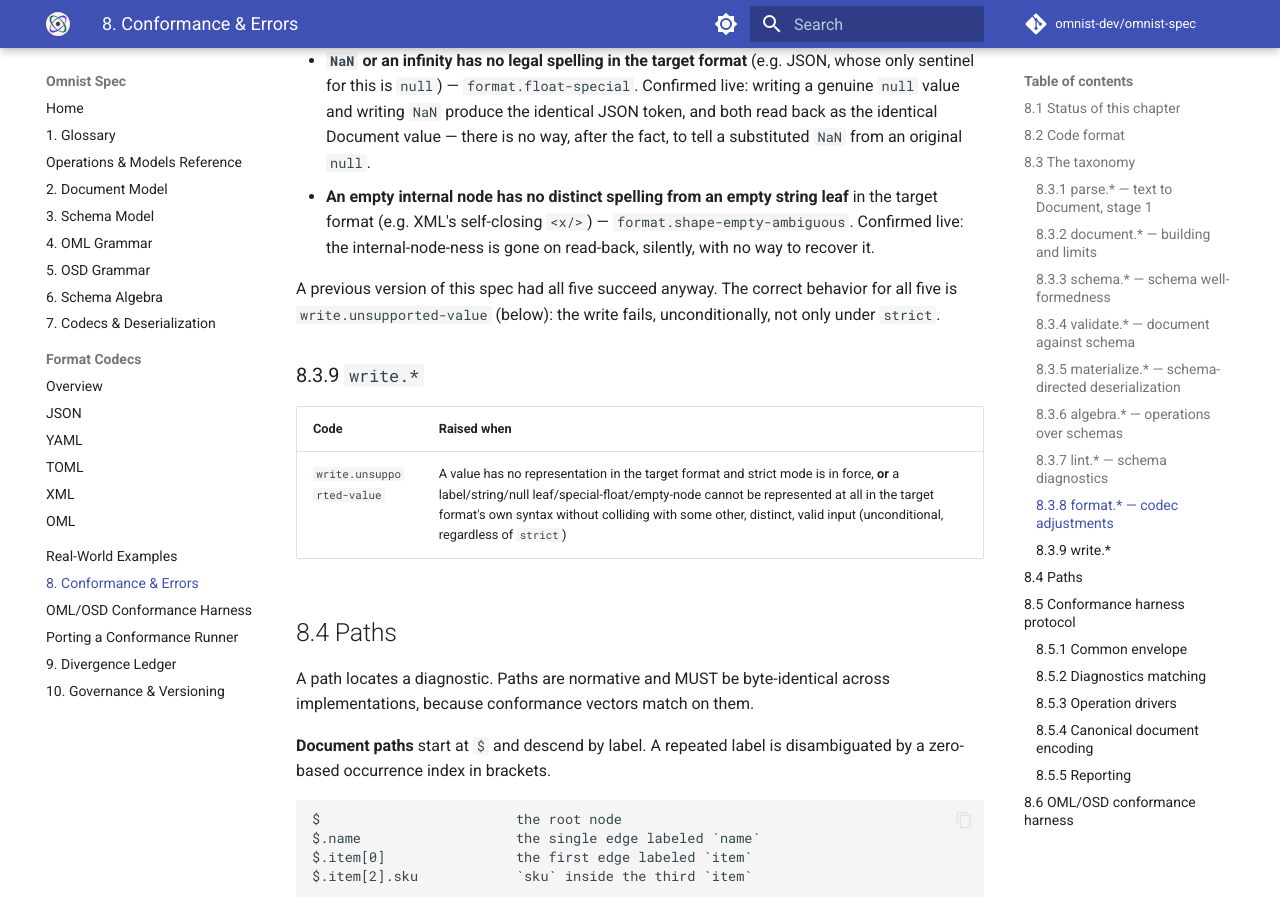
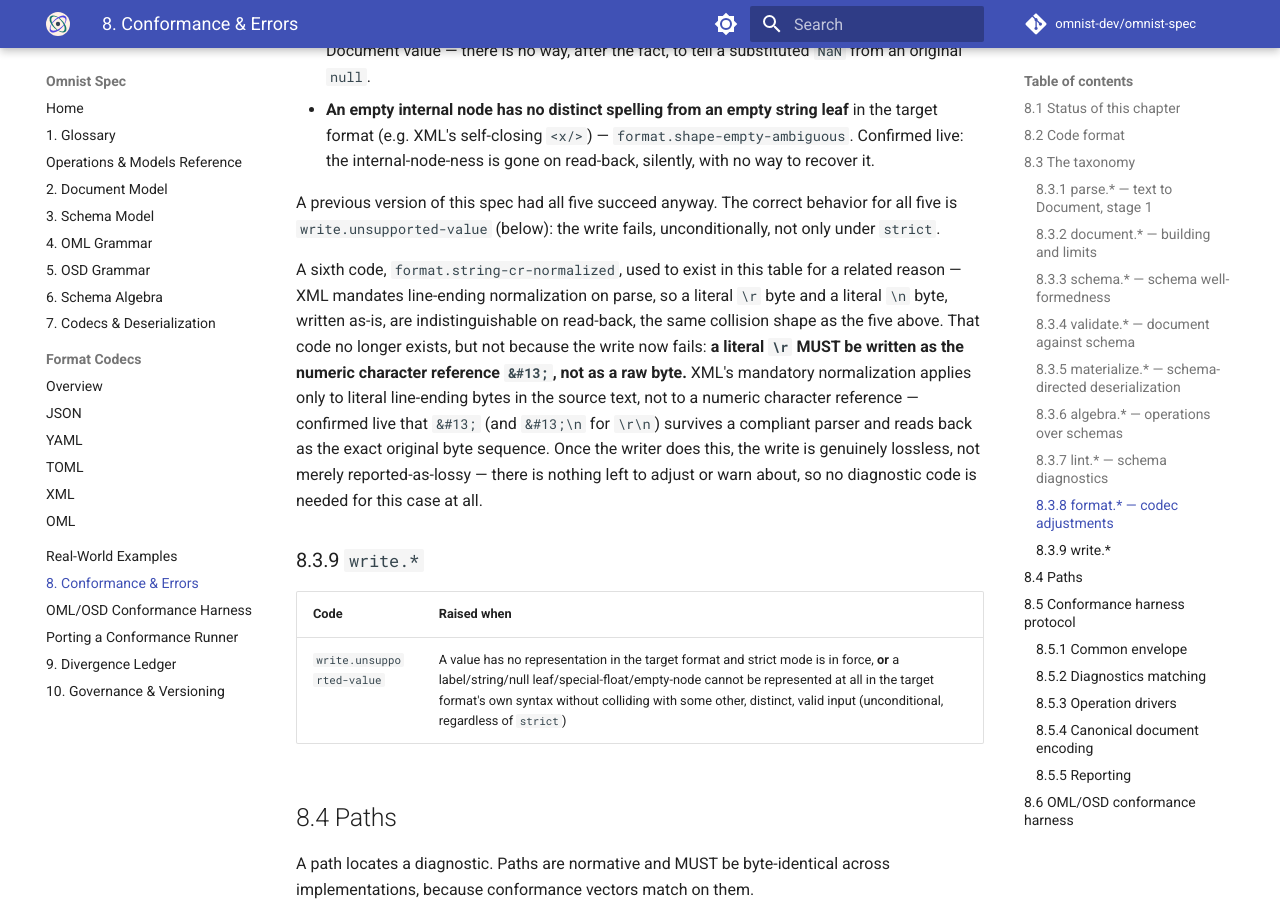
Before and after one commit to omnist-dev/omnist-spec, an MkDocs documentation site: the page built from docs/08-conformance-and-errors.md, in a window 1280 px wide and 900 px high, scrolled down 6100 px. Built offline with MkDocs 1.6.1 and Material for MkDocs 9.7.7, drawn with Linux system fonts in a browser that asks for light colours; comment, search, counter and statistics services are not loaded; some of the changed text lies outside the part shown.

Commit message:
Fix, don't just report: carriage returns must be escaped, not written raw
Per spec-TDD (Sec10.2): add the conformance vector first, then the
normative rule.

format.string-cr-normalized used to exist as a lossy, warning-severity
adjustment: a literal \r byte, written as-is, collides with a literal
\n byte on read-back, because XML mandates line-ending normalization
on parse. Same collision shape as the five fixed in f7cb8dd/634fd4e/
33c23b4 -- but this one has a real fix, not just a failure.

Confirmed live: a numeric character reference (&#13;) is exempt from
XML's mandatory normalization and survives a compliant parser intact,
for both a bare \r and a \r\n sequence. Writing \r as &#13; instead of
a raw byte makes the write genuinely lossless, not merely
reported-as-lossy -- there's nothing left to warn about, so the code
is removed entirely rather than becoming write.unsupported-value like
the other five.

Vector: formats-xml/basic/carriage-return-written-as-numeric-character-reference
(new, happy-path -- asserts the exact escaped output, not a failure).

Also completes the audit of every remaining format.* row from this
session's earlier "fail, don't invent" work: NEL (format.string-line-
break-char) verified live to already round-trip correctly, no change
needed. attribute-dropped/namespace-dropped are read-side with the
diagnostic firing in the same operation as the loss, not the
silent-until-later-read shape the write-side bugs had. interleaving-
lost and value-stringified/temporal-stringified remain unavoidable
format-wide limitations, not narrow choices -- already checked and
deliberately not changed.

Port-side implementation tracked per-repo, not here.

```diff
--- a/docs/08-conformance-and-errors.md
+++ b/docs/08-conformance-and-errors.md
@@ -215,6 +214,20 @@ simply failing on that case, rather than disabling the format broadly:
 A previous version of this spec had all five succeed anyway. The correct
 behavior for all five is `write.unsupported-value` (below): the write
 fails, unconditionally, not only under `strict`.
+
+A sixth code, `format.string-cr-normalized`, used to exist in this table
+for a related reason — XML mandates line-ending normalization on parse, so
+a literal `\r` byte and a literal `\n` byte, written as-is, are
+indistinguishable on read-back, the same collision shape as the five
+above. That code no longer exists, but not because the write now fails:
+**a literal `\r` MUST be written as the numeric character reference
+`&#13;`, not as a raw byte.** XML's mandatory normalization applies only to
+literal line-ending bytes in the source text, not to a numeric character
+reference — confirmed live that `&#13;` (and `&#13;\n` for `\r\n`) survives
+a compliant parser and reads back as the exact original byte sequence.
+Once the writer does this, the write is genuinely lossless, not merely
+reported-as-lossy — there is nothing left to adjust or warn about, so no
+diagnostic code is needed for this case at all.
 
 ### 8.3.9 `write.*`
 
```
Also changed, not shown: other parts of docs/08-conformance-and-errors.md (+0 -1 lines), 1 other file.
